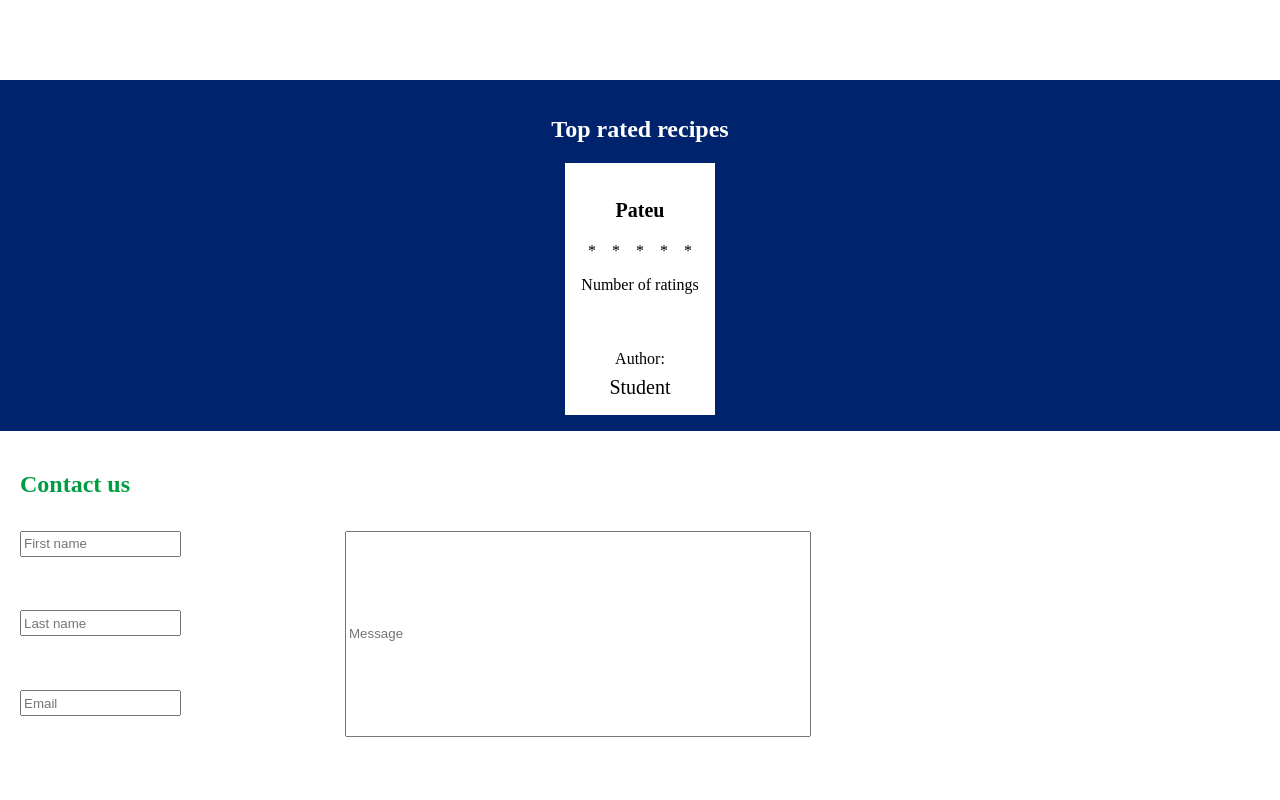
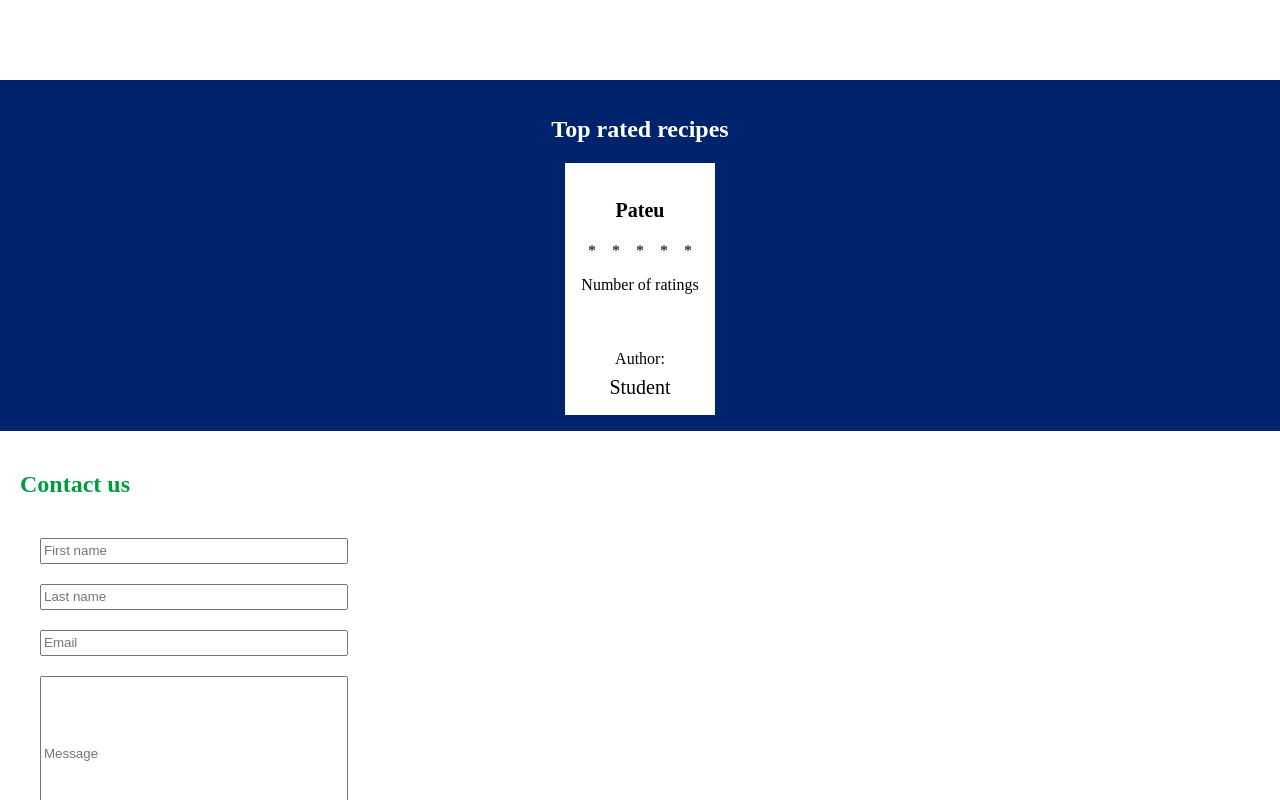
Before and after one commit to Ropler6/Proba-IT-2024, a SvelteKit app: page / in a window 1280 px wide. Shown: the part 584-1384 px from the top of the page. Before the commit the page ends 1354 px from the top, so only its background shows below. Built offline with nearby package versions, Linux system fonts and the light colour scheme.

Commit message:
/+page.svelte: Rewrite contact using flexbox
Signed-off-by: Ropler6 <robertmercea@gmail.com>

```diff
--- a/src/routes/+page.svelte
+++ b/src/routes/+page.svelte
@@ -22,18 +22,16 @@
 
 </div>
 
-<form action="">
+<div class="contact">
   <h2>Contact us</h2>
-  <input type="text" name="first-name" placeholder="First name"
-         style:grid-row="2 / 3" style:grid-column="1 / 2">
-  <input type="text" name="last-name" placeholder="Last name"
-         style:grid-row="3 / 4" style:grid-column="1 / 2">
-  <input type="text" name="email" placeholder="Email"
-         style:grid-row="4 / 5" style:grid-column="1 / 2">
-  <input type="text" name="message" placeholder="Message"
-         style:height="200px" style:grid-column="2 / 3"
-         style:grid-row="2 / 5">
-</form>
+  <form action="">
+    <input type="text" name="first-name" placeholder="First name">
+    <input type="text" name="last-name" placeholder="Last name">
+    <input type="text" name="email" placeholder="Email">
+    <input type="text" name="message" placeholder="Message"
+           style:height="150px">
+  </form>
+</div>
 
 
 <style>
@@ -58,19 +56,28 @@
     height: 300px;
   }
 
-  form {
-    display: grid;
-    grid-template-rows: repeat(4, 1fr);
-    grid-template-columns: 1fr 3fr;
-    gap: var(--size-l);
+  .contact {
     padding: var(--size-l);
   }
 
-  form > h2, input {
+  form {
+    display: flex;
+    flex-direction: column;
+    gap: var(--size-l);
+    padding: var(--size-l);
+    height: 50vh;
+    flex-wrap: wrap;
+  }
+
+  form > input {
     color: var(--secondary-color);
     text-decoration: var(--secondary-color);
-    width: 50%;
+    width: 25%;
     height: var(--size-l);
   }
 
+  .contact > h2 {
+    color: var(--secondary-color);
+  }
+
 </style>
```
